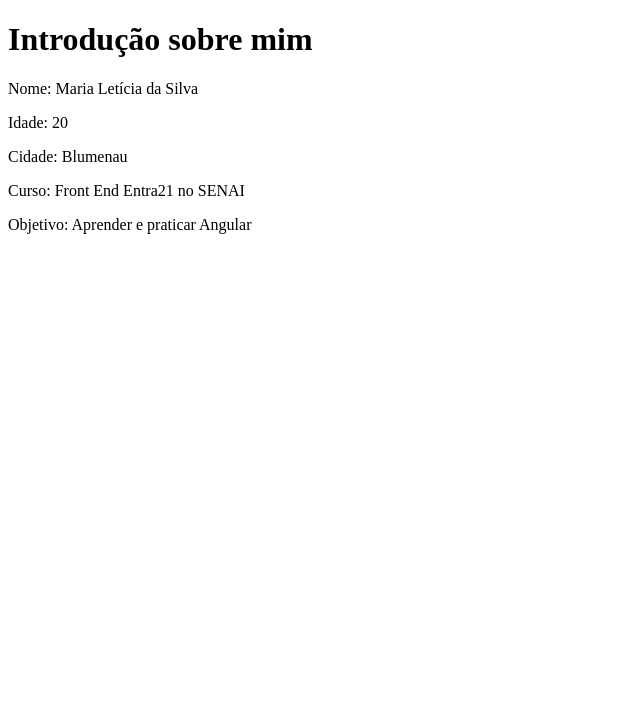
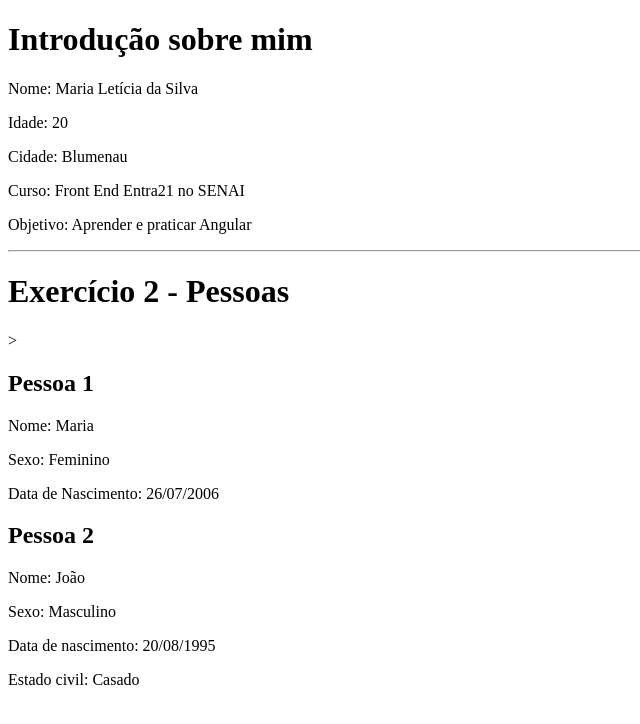
Before and after one commit to marialeticia26/exercicios-angular, an Angular app: page / in a window 1280 px wide. Shown: the top 724 px of the page, without its empty margins (0-640 px from the left). Built offline with nearby package versions, Linux system fonts and the light colour scheme.

Commit message:
Adiciona exercício 2 de introdução

```diff
--- a/src/app/app.html
+++ b/src/app/app.html
@@ -1 +1,5 @@
 <app-exercicio1-apresentacao></app-exercicio1-apresentacao>
+
+<hr>
+
+<app-exercicio2-pessoa></app-exercicio2-pessoa>
--- a/src/app/app.ts
+++ b/src/app/app.ts
@@ -1,10 +1,11 @@
 import { Component, signal } from '@angular/core';
 import { RouterOutlet } from '@angular/router';
 import { Exercicio1Apresentacao } from './introducao/exercicio1-apresentacao/exercicio1-apresentacao';
+import { Exercicio2Pessoa } from './introducao/exercicio2-pessoa/exercicio2-pessoa';
 
 @Component({
   selector: 'app-root',
-  imports: [RouterOutlet, Exercicio1Apresentacao],
+  imports: [RouterOutlet, Exercicio1Apresentacao, Exercicio2Pessoa],
   templateUrl: './app.html',
   styleUrl: './app.css'
 })
--- /dev/null
+++ b/src/app/introducao/exercicio2-pessoa/exercicio2-pessoa.html
@@ -0,0 +1,13 @@
+<h1>Exercício 2 - Pessoas</h1>>
+<h2>Pessoa 1</h2>
+
+<p>Nome: {{ pessoa1.nome}}</p>
+<p>Sexo: {{ pessoa1.sexo }}</p>
+<p>Data de Nascimento: {{pessoa1.dataNascimento }}</p>
+
+<h2>Pessoa 2</h2>
+
+<p>Nome: {{ pessoa2.nome }}</p>
+<p>Sexo: {{ pessoa2.sexo }}</p>
+<p>Data de nascimento: {{ pessoa2.dataNascimento }}</p>
+<p>Estado civil: {{ pessoa2.estadoCivil }}</p>
--- /dev/null
+++ b/src/app/introducao/exercicio2-pessoa/exercicio2-pessoa.ts
@@ -0,0 +1,24 @@
+import { Component } from '@angular/core';
+import { Pessoa } from './pessoa';
+
+@Component({
+  selector: 'app-exercicio2-pessoa',
+  imports: [],
+  templateUrl: './exercicio2-pessoa.html',
+  styleUrl: './exercicio2-pessoa.css',
+})
+export class Exercicio2Pessoa {
+  pessoa1: Pessoa = {
+    nome: "Maria",
+    sexo: "Feminino",
+    dataNascimento: "26/07/2006",
+    estadoCivil: "Solteira"
+  };
+
+  pessoa2: Pessoa = {
+    nome: "João",
+    sexo: "Masculino",
+    dataNascimento: "20/08/1995",
+    estadoCivil: "Casado"
+  }
+}
--- /dev/null
+++ b/src/app/introducao/exercicio2-pessoa/pessoa.ts
@@ -0,0 +1,6 @@
+export interface Pessoa {
+    nome: string;
+    sexo: string;
+    dataNascimento: string;
+    estadoCivil: string;
+}
```
Also changed, not shown: src/app/introducao/exercicio2-pessoa/exercicio2-pessoa.css (added), 1 other file (tests, documents, lock files or other folders).
